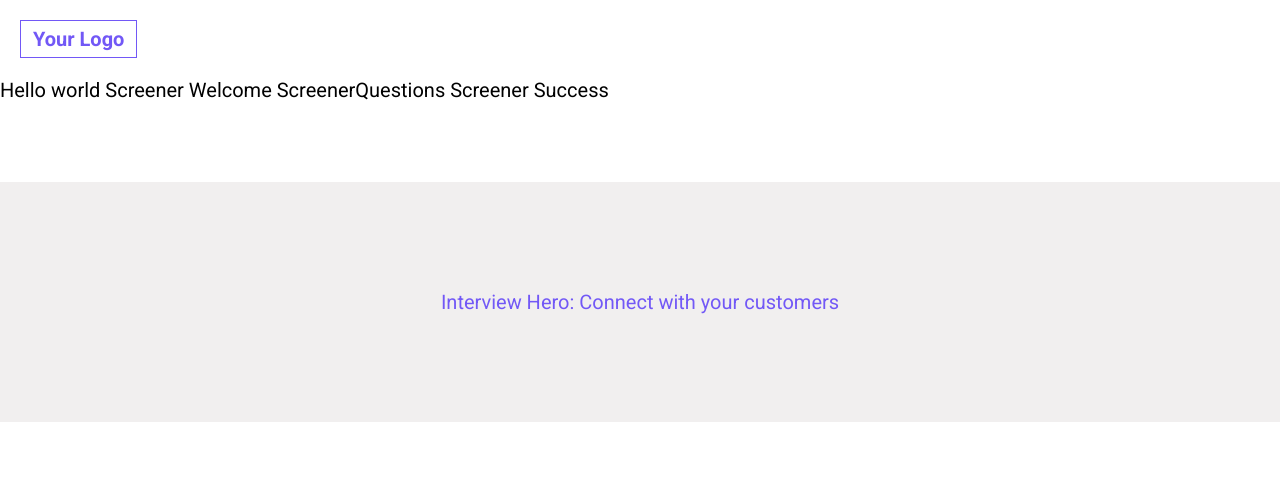
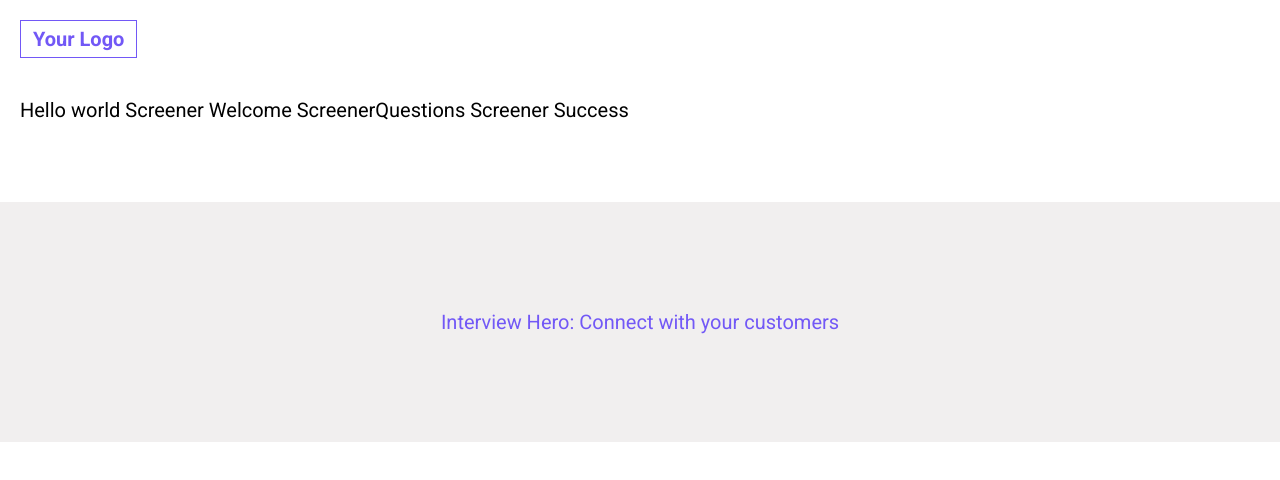
Before and after one commit to josh-cpm/book_interview, a Vue app: page /interview/screener/1 in a window 1280 px wide. Shown: the top 480 px of the page. Built offline with nearby package versions, Linux system fonts and the light colour scheme; no server answers.

Commit message:
Add margin to screener container

```diff
--- a/src/views/Screener.vue
+++ b/src/views/Screener.vue
@@ -1,8 +1,10 @@
 <template>
-  Hello world
-  <ScreenerWelcome></ScreenerWelcome>
-  <ScreenerQuestions></ScreenerQuestions>
-  <ScreenerSuccess></ScreenerSuccess>
+  <div class="screener-flow-container">
+    Hello world
+    <ScreenerWelcome></ScreenerWelcome>
+    <ScreenerQuestions></ScreenerQuestions>
+    <ScreenerSuccess></ScreenerSuccess>
+  </div>
 </template>
 
 <script>
@@ -15,3 +17,9 @@ export default {
   components: { ScreenerWelcome, ScreenerQuestions, ScreenerSuccess },
 };
 </script>
+
+<style scoped>
+.screener-flow-container {
+  margin: var(--margin-sides);
+}
+</style>
```
